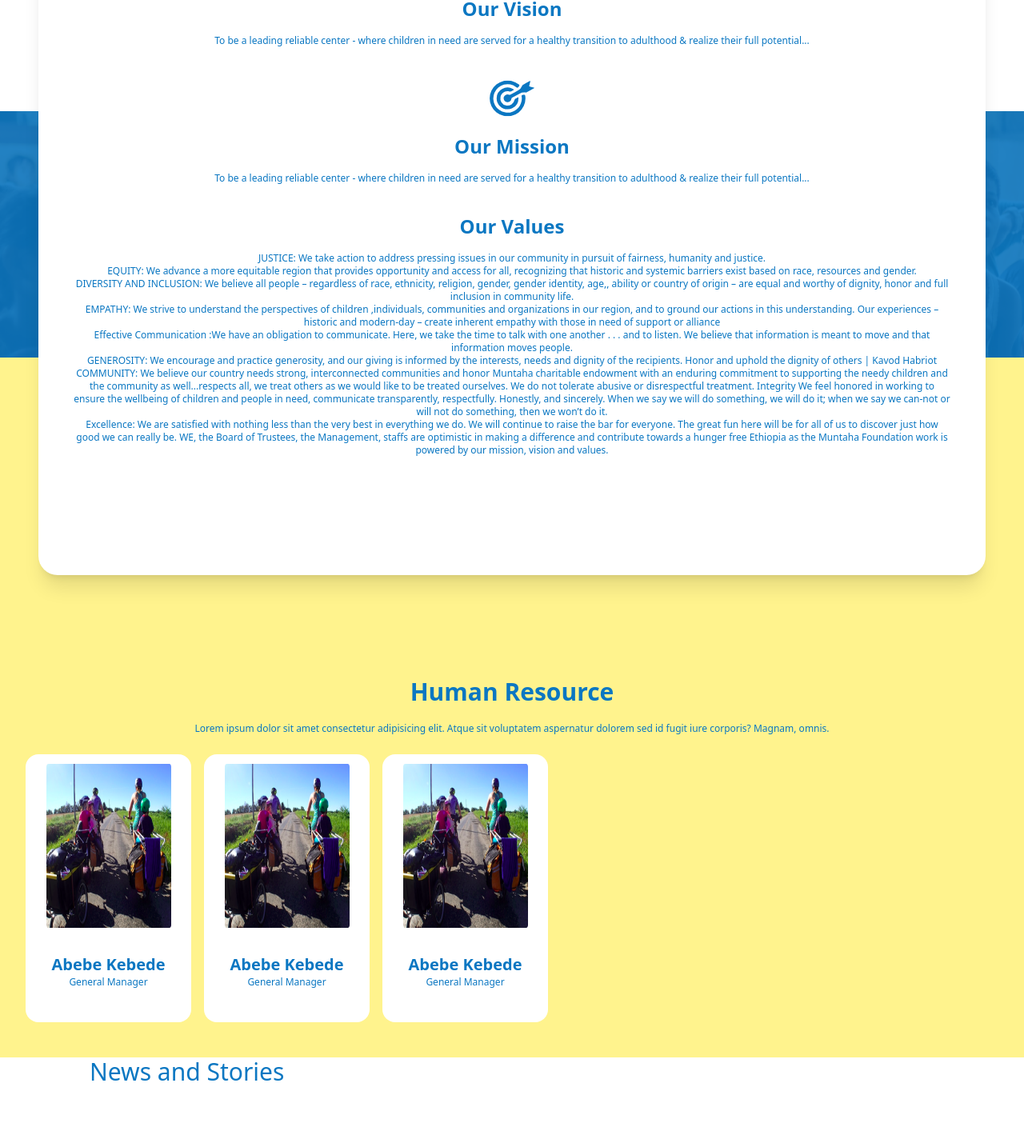
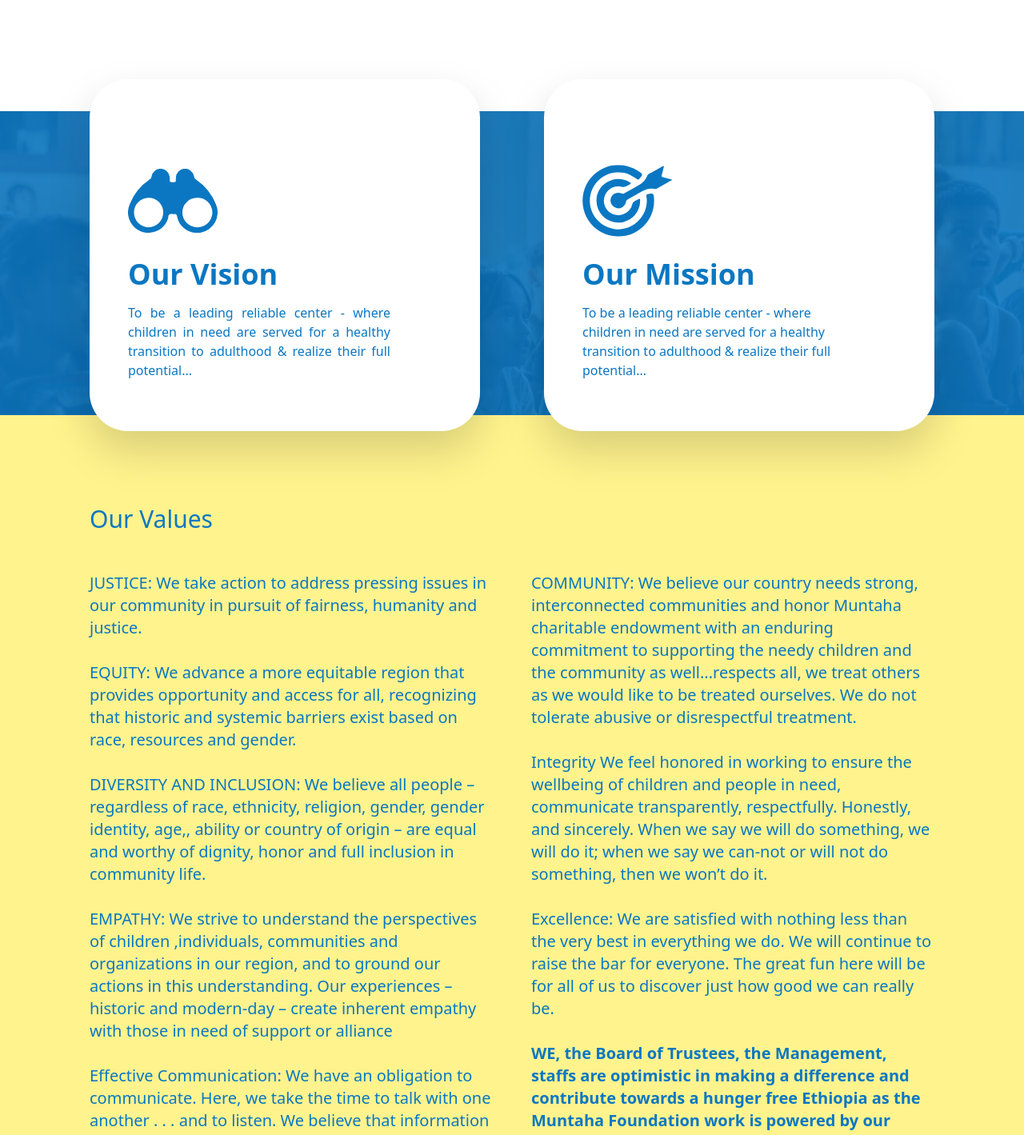
Before and after one commit to abdukasim/muntaha-website, a Next.js app: page /about in a window 1280 px wide. Shown: the part 1316-2735 px from the top of the page at 80% size. Built offline with nearby package versions, Linux system fonts and the light colour scheme.

Commit message:
feat: desktop layout

```diff
--- a/components/AboutPage/humanResource.js
+++ b/components/AboutPage/humanResource.js
@@ -20,22 +20,80 @@ export default function Leadership() {
     },
   ];
   return (
-    <section className="mb-20 flex flex-col  items-center bg-brand-yellow pt-[400px]  pb-11 md:mb-0">
-      <h3 className="text-3xl font-bold text-brand-blue">Human Resource</h3>
-      <p className="mx-8 mt-5 text-center text-xs font-light text-brand-blue">
-        Lorem ipsum dolor sit amet consectetur adipisicing elit. Atque sit
-        voluptatem aspernatur dolorem sed id fugit iure corporis? Magnam, omnis.
+    <section className="mb-20 flex flex-col bg-brand-yellow  pt-[400px] pb-11 md:mb-80  md:pt-28">
+      <div className="hidden md:block">
+        <div className="mb-12 px-8 lg:px-28">
+          <h2 className="mb-12 text-3xl font-medium text-brand-blue">
+            Our Values
+          </h2>
+          <div className="flex gap-12">
+            <p className="basis-1/2 text-xl text-brand-blue">
+              JUSTICE: We take action to address pressing issues in our
+              community in pursuit of fairness, humanity and justice. <br />
+              <br /> EQUITY: We advance a more equitable region that provides
+              opportunity and access for all, recognizing that historic and
+              systemic barriers exist based on race, resources and gender.{" "}
+              <br /> <br /> DIVERSITY AND INCLUSION: We believe all people –
+              regardless of race, ethnicity, religion, gender, gender identity,
+              age,, ability or country of origin – are equal and worthy of
+              dignity, honor and full inclusion in community life.
+              <br /> <br /> EMPATHY: We strive to understand the perspectives of
+              children ,individuals, communities and organizations in our
+              region, and to ground our actions in this understanding. Our
+              experiences – historic and modern-day – create inherent empathy
+              with those in need of support or alliance
+              <br />
+              <br /> Effective Communication: We have an obligation to
+              communicate. Here, we take the time to talk with one another . . .
+              and to listen. We believe that information is meant to move and
+              that information moves people. <br /> <br />
+              GENEROSITY: We encourage and practice generosity, and our giving
+              is informed by the interests, needs and dignity of the recipients.
+              Honor and uphold the dignity of others | Kavod Habriot
             </p>
-      <div className="no-scrollbar mt-6 flex h-[335px] w-screen gap-4 overflow-x-scroll pl-8">
+            <p className="basis-1/2 text-xl text-brand-blue">
+              COMMUNITY: We believe our country needs strong, interconnected
+              communities and honor Muntaha charitable endowment with an
+              enduring commitment to supporting the needy children and the
+              community as well...respects all, we treat others as we would like
+              to be treated ourselves. We do not tolerate abusive or
+              disrespectful treatment. <br />
+              <br /> Integrity We feel honored in working to ensure the
+              wellbeing of children and people in need, communicate
+              transparently, respectfully. Honestly, and sincerely. When we say
+              we will do something, we will do it; when we say we can-not or
+              will not do something, then we won’t do it.
+              <br /> <br /> Excellence: We are satisfied with nothing less than
+              the very best in everything we do. We will continue to raise the
+              bar for everyone. The great fun here will be for all of us to
+              discover just how good we can really be.
+              <br />
+              <br />{" "}
+              <span className="font-semibold">
+                WE, the Board of Trustees, the Management, staffs are optimistic
+                in making a difference and contribute towards a hunger free
+                Ethiopia as the Muntaha Foundation work is powered by our
+                mission, vision and values.
+              </span>
+            </p>
+          </div>
+        </div>
+      </div>
+      <div className="md:-mb-80">
+        <h3 className="ml-8 text-center text-3xl font-medium text-brand-blue md:text-left lg:ml-28">
+          Team
+        </h3>
+        <div className="no-scrollbar  mt-6 flex h-[340px] w-screen gap-4 overflow-x-scroll pl-8 drop-shadow-lg lg:pl-28">
           {teamMembers.map((item, index) => (
             <div
               key={index}
-            className="flex w-[207px] flex-col items-center rounded-2xl bg-white pt-3 pb-5"
+              className="flex h-[335px] w-[207px] flex-col items-center rounded-2xl bg-white pt-3 pb-5"
             >
-            <div className="h-[237px] w-[180px] rounded-lg px-3">
+              <div className="mb-5 h-[237px] w-[180px] rounded-2xl">
                 <Image
                   width={180}
                   height={237}
+                  className="rounded-2xl"
                   layout="responsive"
                   src={item.image}
                   alt={item.title}
@@ -46,6 +104,7 @@ export default function Leadership() {
             </div>
           ))}
         </div>
+      </div>
     </section>
   );
 }
--- a/components/AboutPage/vision.js
+++ b/components/AboutPage/vision.js
@@ -17,7 +17,7 @@ export default function Vision() {
       <div className="absolute inset-0 bg-brand-blue opacity-90" />
 
       {/* card with height more than parent container */}
-      <div className="relative mx-auto max-w-7xl px-12 py-12">
+      <div className="relative mx-auto max-w-7xl px-12 py-12 md:hidden">
         <div className="relative z-10 -my-80  rounded-3xl bg-white px-11 pt-14 pb-28 shadow-xl">
           <div className="mb-9 flex flex-col items-center gap-4">
             <Image
@@ -39,7 +39,7 @@ export default function Vision() {
               src="/images/mission.svg"
               width={56}
               height={56}
-              alt="vision"
+              alt="mission"
             />
             <h2 className="text-2xl font-bold text-brand-blue">Our Mission</h2>
             <p className="text-center text-xs font-light text-brand-blue">
@@ -93,6 +93,53 @@ export default function Vision() {
           </div>
         </div>
       </div>
+
+      {/* two cards displayed on md screens and above */}
+      <div className="hidden md:block">
+        <div className="relative z-10 mx-auto px-5 lg:px-28">
+          <div className="grid grid-cols-2 justify-center gap-12 lg:gap-20">
+            <div className="-mt-10 -mb-5 flex w-full flex-col items-start gap-4 rounded-[48px] bg-white  px-10 pt-12 pb-8 drop-shadow-2xl  xl:pl-12 xl:pr-28 xl:pt-24 xl:pb-16">
+              <div className="w-14 md:w-28">
+                <Image
+                  src="/images/vision.svg"
+                  layout="responsive"
+                  width={56}
+                  height={56}
+                  alt="vision"
+                />
+              </div>
+              <h2 className="text-2xl font-bold text-brand-blue md:text-3xl lg:text-4xl">
+                Our Vision
+              </h2>
+              <p className="text-justify text-xs font-light text-brand-blue md:text-base">
+                To be a leading reliable center - where children in need are
+                served for a healthy transition to adulthood & realize their
+                full potential...
+              </p>
+            </div>
+
+            <div className="-mt-10 -mb-5 flex w-full flex-col items-start gap-4 rounded-[48px] bg-white  px-10 pt-12 pb-8 drop-shadow-2xl  xl:pl-12 xl:pr-28 xl:pt-24 xl:pb-16">
+              <div className="w-14 md:w-28">
+                <Image
+                  src="/images/mission.svg"
+                  layout="responsive"
+                  width={56}
+                  height={56}
+                  alt="mission"
+                />
+              </div>
+              <h2 className="text-2xl font-bold text-brand-blue md:text-4xl">
+                Our Mission
+              </h2>
+              <p className="text-left text-xs font-light text-brand-blue md:text-base">
+                To be a leading reliable center - where children in need are
+                served for a healthy transition to adulthood & realize their
+                full potential...
+              </p>
+            </div>
+          </div>
+        </div>
+      </div>
     </section>
   );
 }
```
Lines whose indentation alone changed are shown as unchanged.
